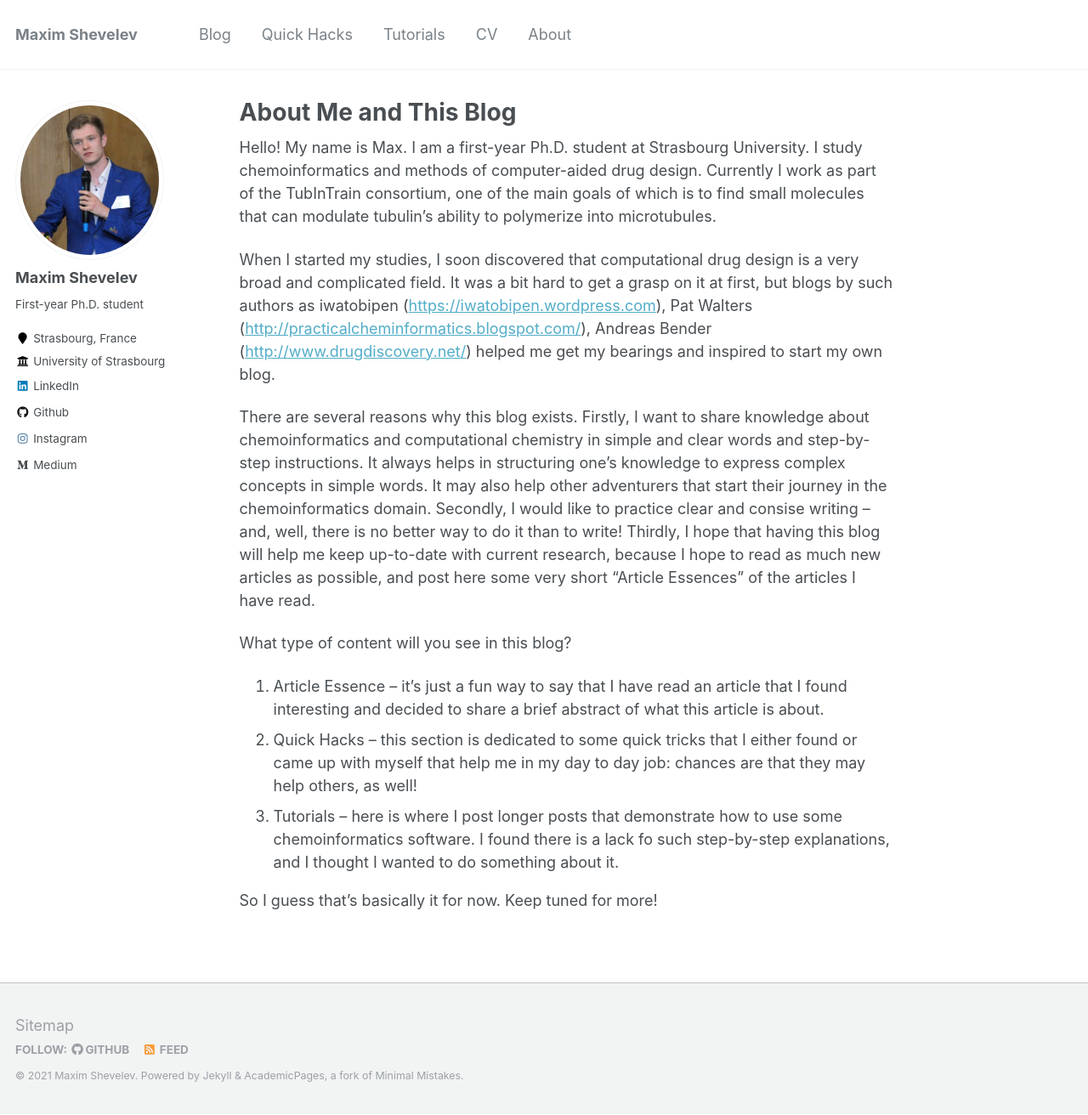
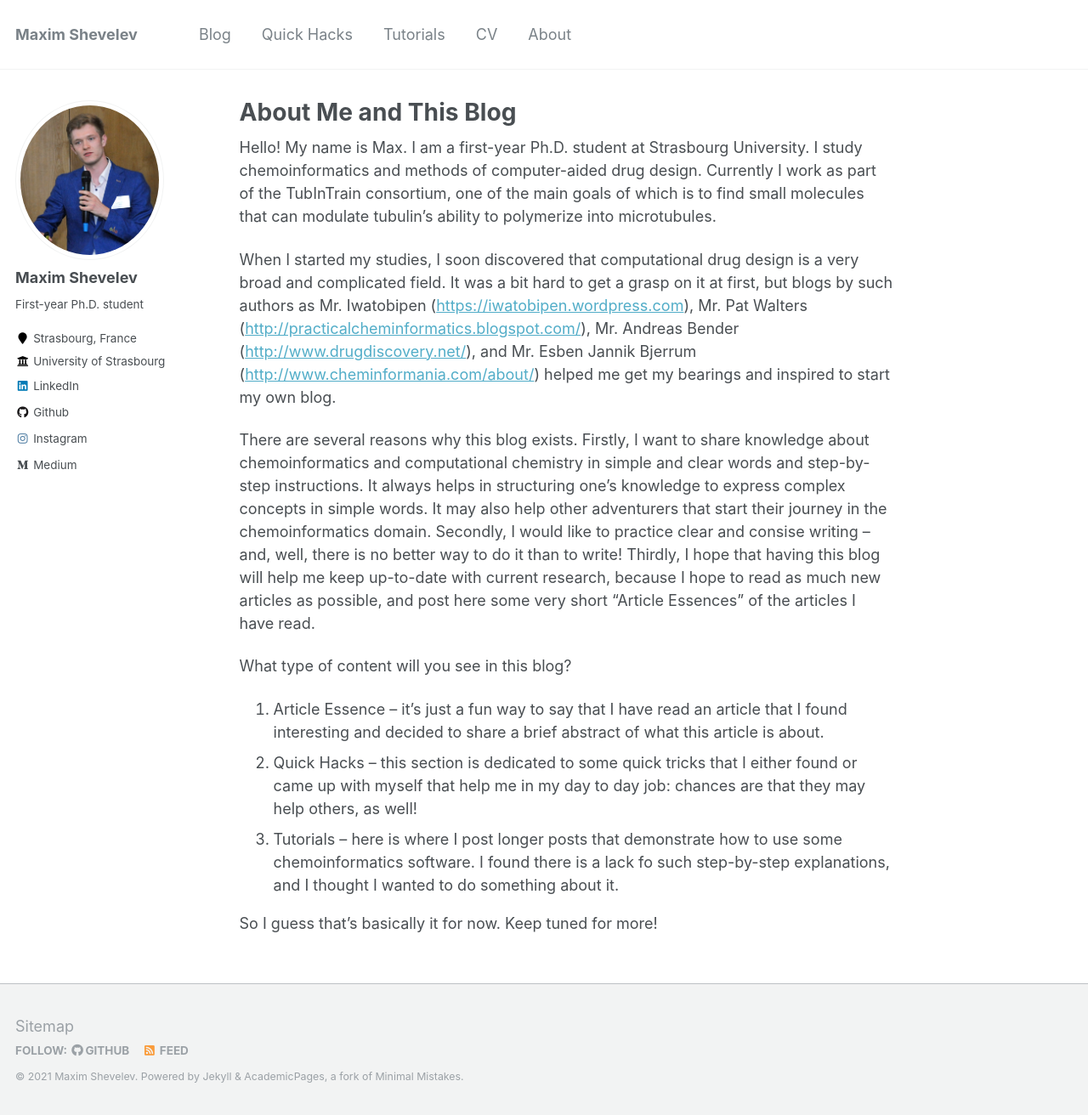
Before and after one commit to mawansui/mawansui.github.io, a Jekyll site: the page built from _pages/about_this_blog.md, in a window 1280 px wide and 1312 px high. Shown: the whole window at 85% size. Built offline with Jekyll 4.4.1, drawn with Linux system fonts in a browser that asks for light colours.

Commit message:
new blog added

```diff
--- a/_pages/about_this_blog.md
+++ b/_pages/about_this_blog.md
@@ -7,7 +7,7 @@ author_profile: true
 
 Hello! My name is Max. I am a first-year Ph.D. student at Strasbourg University. I study chemoinformatics and methods of computer-aided drug design. Currently I work as part of the TubInTrain consortium, one of the main goals of which is to find small molecules that can modulate tubulin's ability to polymerize into microtubules.
 
-When I started my studies, I soon discovered that computational drug design is a very broad and complicated field. It was a bit hard to get a grasp on it at first, but blogs by such authors as iwatobipen ([https://iwatobipen.wordpress.com](https://iwatobipen.wordpress.com/)), Pat Walters ([http://practicalcheminformatics.blogspot.com/](http://practicalcheminformatics.blogspot.com/)), Andreas Bender ([http://www.drugdiscovery.net/](http://www.drugdiscovery.net/)) helped me get my bearings and inspired to start my own blog.
+When I started my studies, I soon discovered that computational drug design is a very broad and complicated field. It was a bit hard to get a grasp on it at first, but blogs by such authors as Mr. Iwatobipen ([https://iwatobipen.wordpress.com](https://iwatobipen.wordpress.com/)), Mr. Pat Walters ([http://practicalcheminformatics.blogspot.com/](http://practicalcheminformatics.blogspot.com/)), Mr. Andreas Bender ([http://www.drugdiscovery.net/](http://www.drugdiscovery.net/)), and Mr. Esben Jannik Bjerrum ([http://www.cheminformania.com/about/](http://www.cheminformania.com/about/)) helped me get my bearings and inspired to start my own blog.
 
 There are several reasons why this blog exists. Firstly, I want to share knowledge about chemoinformatics and computational chemistry in simple and clear words and step-by-step instructions. It always helps in structuring one's knowledge to express complex concepts in simple words. It may also help other adventurers that start their journey in the chemoinformatics domain. Secondly, I would like to practice clear and consise writing – and, well, there is no better way to do it than to write! Thirdly, I hope that having this blog will help me keep up-to-date with current research, because I hope to read as much new articles as possible, and post here some very short "Article Essences" of the articles I have read.
 
```
